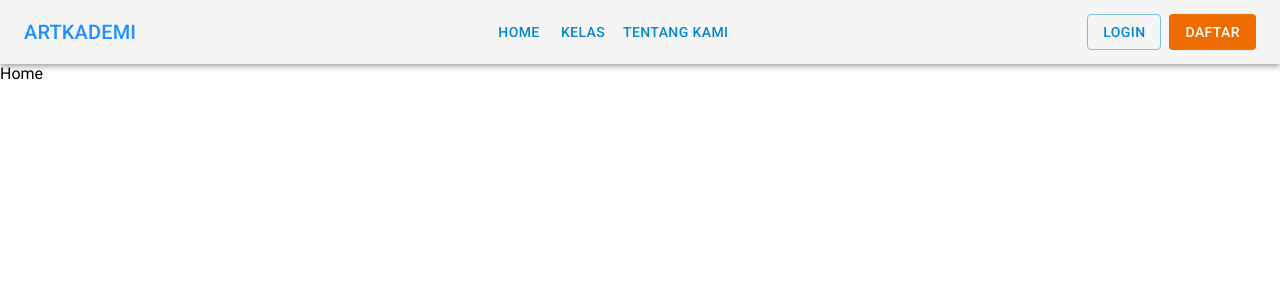
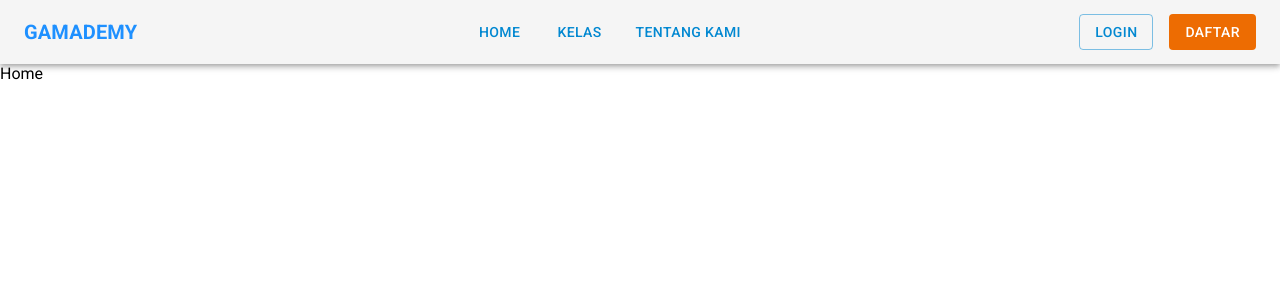
Before and after one commit to masadamsahid/ta-client, a React (Create React App) app: page / in a window 1280 px wide. Shown: the top 300 px of the page. Built offline with nearby package versions, Linux system fonts and the light colour scheme.

Commit message:
add avatar dropdown menu

```diff
--- a/src/components/MainNavBar.jsx
+++ b/src/components/MainNavBar.jsx
@@ -1,6 +1,7 @@
-import React from 'react';
-import {AppBar, Box, Button, styled, Toolbar, Typography} from "@mui/material";
+import React, {useState} from 'react';
+import {AppBar, Avatar, Box, Button, Divider, IconButton, Menu, MenuItem, MenuList, styled, Toolbar, Typography} from "@mui/material";
 import {Link} from "react-router-dom";
+import {useSelector} from "react-redux";
 
 const navBtns = [
   {
@@ -23,18 +24,34 @@ const StyledToolBar = styled(Toolbar)({
 })
 
 const MainNavBar = () => {
+  const {selfUser} = useSelector(store => store.auth);
+  console.log(selfUser)
+
+  const [profileMenuOpen, setProfileMenuOpen] = useState(false);
+  const [profileMenuAnchEl, setProfileMenuAnchEl] = useState(null);
+
+  function handleAvatarClick(e) {
+    setProfileMenuAnchEl(e.currentTarget);
+    setProfileMenuOpen(true);
+  }
+
+  function handleAvatarMenuClose() {
+    setProfileMenuOpen(false);
+    setProfileMenuAnchEl(null);
+  }
+
   return (
     <AppBar
       position='sticky'
       color='white'
     >
       <StyledToolBar>
-        <Link to={'/'} className='text-link'>
-          <Typography variant='h6' color='dodgerblue' noWrap xs={{flexGrow: 1}}>
-            ARTKADEMI
+        <Link to='/' className='text-link'>
+          <Typography variant='h6' color='dodgerblue' noWrap xs={{flexGrow: 1}} fontWeight={700}>
+            GAMADEMY
           </Typography>
         </Link>
-        <Box>
+        <Box display='flex' gap={2}>
           {navBtns.map((btn) => {
             return (
               <Link key={btn.page} to={btn.to} className='text-link'>
@@ -45,13 +62,39 @@ const MainNavBar = () => {
             )
           })}
         </Box>
-        <Box>
+        <Box display='flex' alignItems='center' justifyContent='space-between' gap={1}>
+          {selfUser !== null ? (
+            <>
+              <Typography>Hello, {selfUser.username}!</Typography>
+              <IconButton onClick={handleAvatarClick}>
+                <Avatar
+                  children={selfUser.username[0].toUpperCase()}
+                />
+              </IconButton>
+              <Menu
+                open={profileMenuOpen}
+                anchorEl={profileMenuAnchEl}
+                onClose={handleAvatarMenuClose}
+              >
+                <MenuList dense>
+                  <MenuItem>
+                    Profile
+                  </MenuItem>
+                  <Divider/>
+                  <MenuItem>
+                    Logout
+                  </MenuItem>
+                </MenuList>
+              </Menu>
+            </>
+          ) : (
+            <>
               <Button
                 variant='outlined'
                 color='info'
                 sx={{marginRight: 1}}
                 component={Link}
-            to={'/login'}
+                to='/login'
               >
                 LOGIN
               </Button>
@@ -62,10 +105,12 @@ const MainNavBar = () => {
                   boxShadow: 'none'
                 }}
                 component={Link}
-            to={'/register'}
+                to='/register'
               >
                 DAFTAR
               </Button>
+            </>
+          )}
         </Box>
       </StyledToolBar>
     </AppBar>
--- a/src/index.js
+++ b/src/index.js
@@ -2,18 +2,22 @@ import React from 'react';
 import ReactDOM from 'react-dom/client';
 import {BrowserRouter} from 'react-router-dom';
 import {ThemeProvider} from "@mui/material";
+import {Provider} from "react-redux";
 
 import './index.css';
 import App from './App';
 import {theme} from "./theme";
+import store from "./store";
 
 const root = ReactDOM.createRoot(document.getElementById('root'));
 root.render(
   <React.StrictMode>
     <ThemeProvider theme={theme}>
-      <BrowserRouter>
-        <App/>
-      </BrowserRouter>
+      <Provider store={store}>
+        <BrowserRouter>
+          <App/>
+        </BrowserRouter>
+      </Provider>
     </ThemeProvider>
   </React.StrictMode>
 );
--- a/src/pages/Login.jsx
+++ b/src/pages/Login.jsx
@@ -7,7 +7,7 @@ const Login = () => {
     <Stack minHeight={'100vh'}>
       <Stack my='auto'>
         <Typography className='text-link' variant='h3' fontWeight={700} textAlign='center' mb='40px' component={RLink} to='/'>
-          ARTKADEMI
+          GAMADEMY
         </Typography>
         <Box
           sx={{
--- a/src/pages/Register.jsx
+++ b/src/pages/Register.jsx
@@ -7,7 +7,7 @@ const Register = () => {
     <Stack minHeight={'100vh'}>
       <Stack my='auto'>
         <Typography className='text-link' variant='h3' fontWeight={700} textAlign='center' mb='40px' component={RLink} to='/'>
-          ARTKADEMI
+          GAMADEMY
         </Typography>
         <Box
           sx={{
--- /dev/null
+++ b/src/store/authSlice.js
@@ -0,0 +1,38 @@
+import {createSlice} from "@reduxjs/toolkit";
+import jwtDecode from "jwt-decode";
+
+const initialState = {
+  selfUser: null
+}
+
+if (localStorage.getItem('jwtoken')){
+  const decodedJWToken = jwtDecode(localStorage.getItem('jwtoken'));
+
+  if (Date.now() > decodedJWToken.exp * 1000){
+    localStorage.removeItem('jwtoken');
+  }else {
+    initialState.selfUser = decodedJWToken;
+  }
+}
+
+const authSlice = createSlice({
+  name: 'auth',
+  initialState,
+  reducers: {
+    login: (state, { payload }) => {
+      const decodedJWToken = jwtDecode(payload.token);
+      if (['admin', 'tutor'].includes(decodedJWToken.role)){
+        localStorage.setItem('jwtoken', payload.token);
+        state.selfUser = decodedJWToken;
+      }else {
+        state.selfUser = null;
+      }
+    },
+    logout: (state, action) => {
+      localStorage.removeItem('jwtoken')
+      state.selfUser = null
+    },
+  }
+});
+
+export default authSlice;
--- /dev/null
+++ b/src/store/index.js
@@ -0,0 +1,10 @@
+import {configureStore} from "@reduxjs/toolkit";
+import authSlice from "./authSlice";
+
+const store = configureStore({
+  reducer: {
+    auth: authSlice.reducer,
+  }
+})
+
+export default store;
```
Also changed, not shown: package.json (+9 -0 lines), 1 other file (tests, documents, lock files or other folders). Lines whose indentation alone changed are shown as unchanged.
